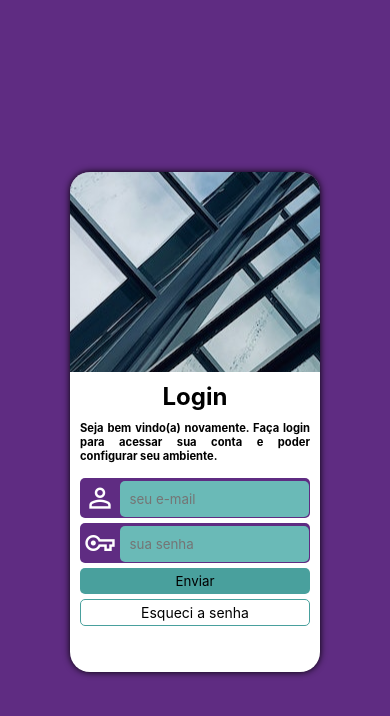
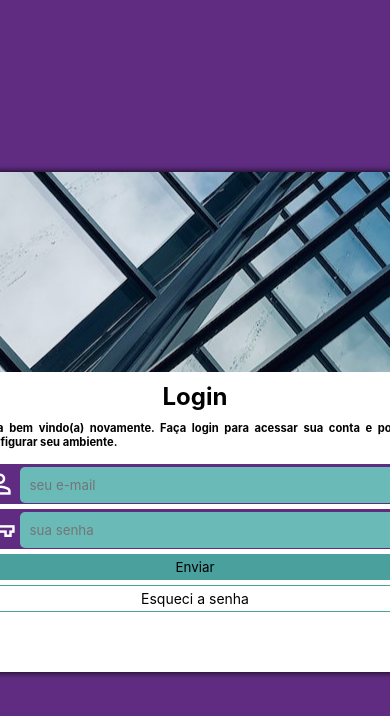
Before and after one commit to leonsdev/html-css-m4, a PHP site: page / in a window 390 px wide; the page is wider, and only the part inside the window is pictured. Shown: the top 716 px of that part. Run offline with PHP 8.4, Linux system fonts and the light colour scheme.

Commit message:
zise mobile atualizada

```diff
--- a/projeto-tela-de-login/media/style.css
+++ b/projeto-tela-de-login/media/style.css
@@ -24,7 +24,7 @@ section#login{
     left: 50%;
 
     background-color: white;
-    width: 250px;
+    width: 450px;
     height: 500px;
     border-radius: 20px;
     overflow: hidden;
```
